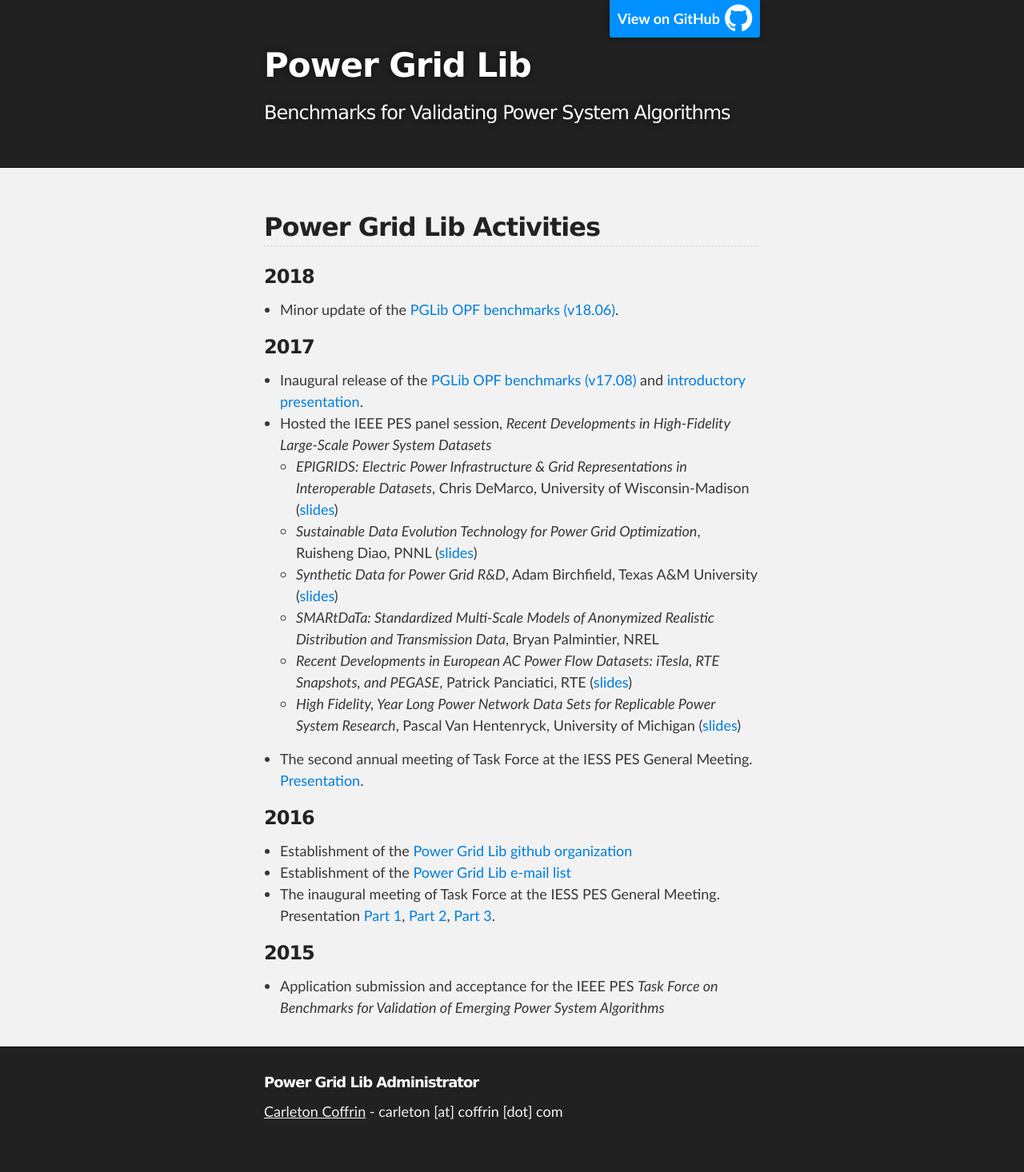
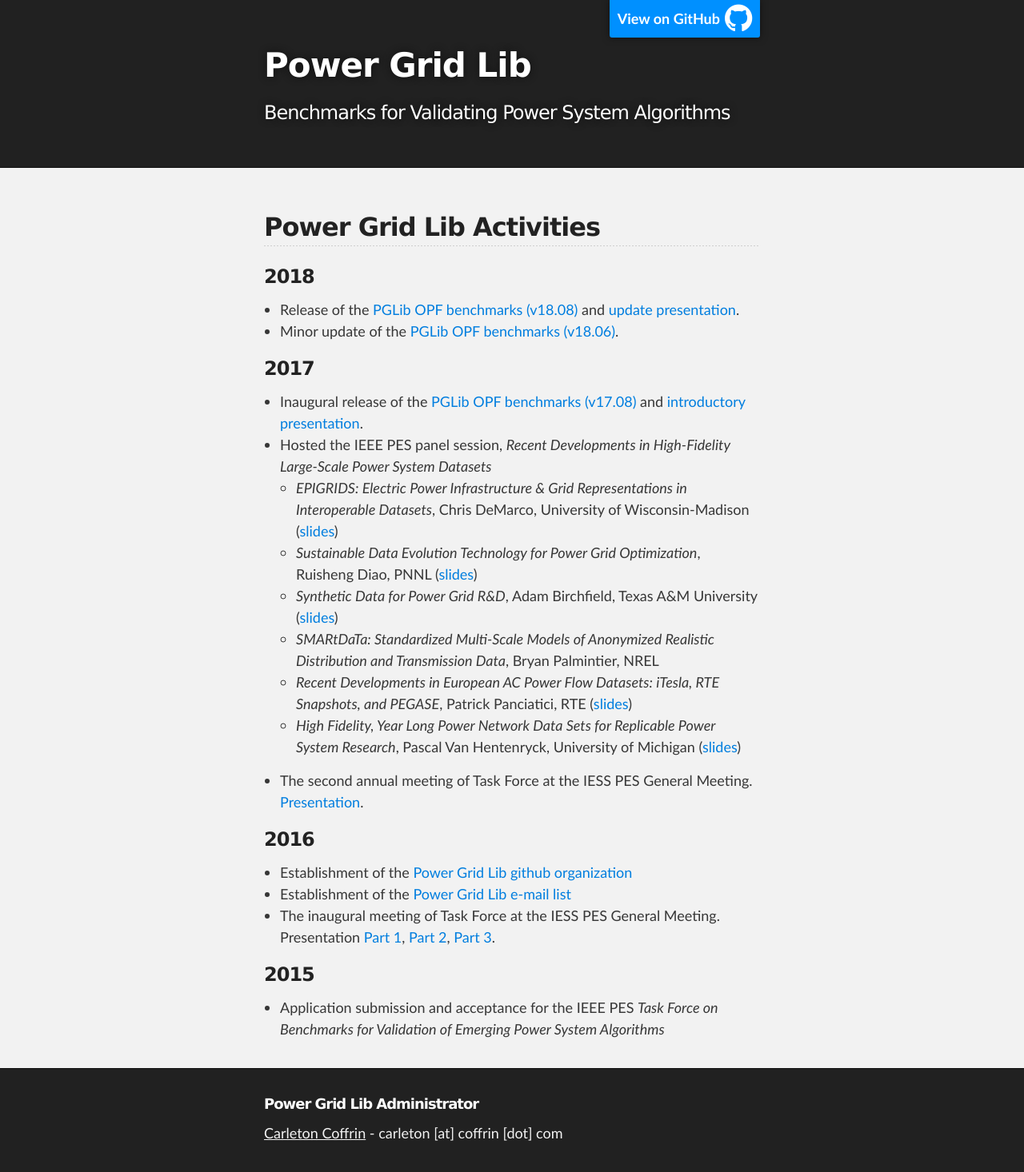
Before and after one commit to power-grid-lib/power-grid-lib.github.io, a Jekyll site: the page built from activities.md, in a window 1280 px wide. Shown: the whole page at 80% size. Built offline with Jekyll 4.4.1, drawn with Linux system fonts in a browser that asks for light colours; nearby versions of some CDN libraries; our own code applies the rules of GitHub Pages for plain Markdown files; before the commit the page ends 1439 px from its top, so only the background shows below that.

Commit message:
add 2018 PES presentation to activities

```diff
--- a/activities.md
+++ b/activities.md
@@ -6,6 +6,7 @@ layout: default
 
 ### 2018
 
+- Release of the [PGLib OPF benchmarks (v18.08)](https://github.com/power-grid-lib/pglib-opf/tree/v18.08) and [update presentation](https://youtu.be/vx7KWGWkzs8).
 - Minor update of the [PGLib OPF benchmarks (v18.06)](https://github.com/power-grid-lib/pglib-opf/tree/v18.06).
 
 
```
